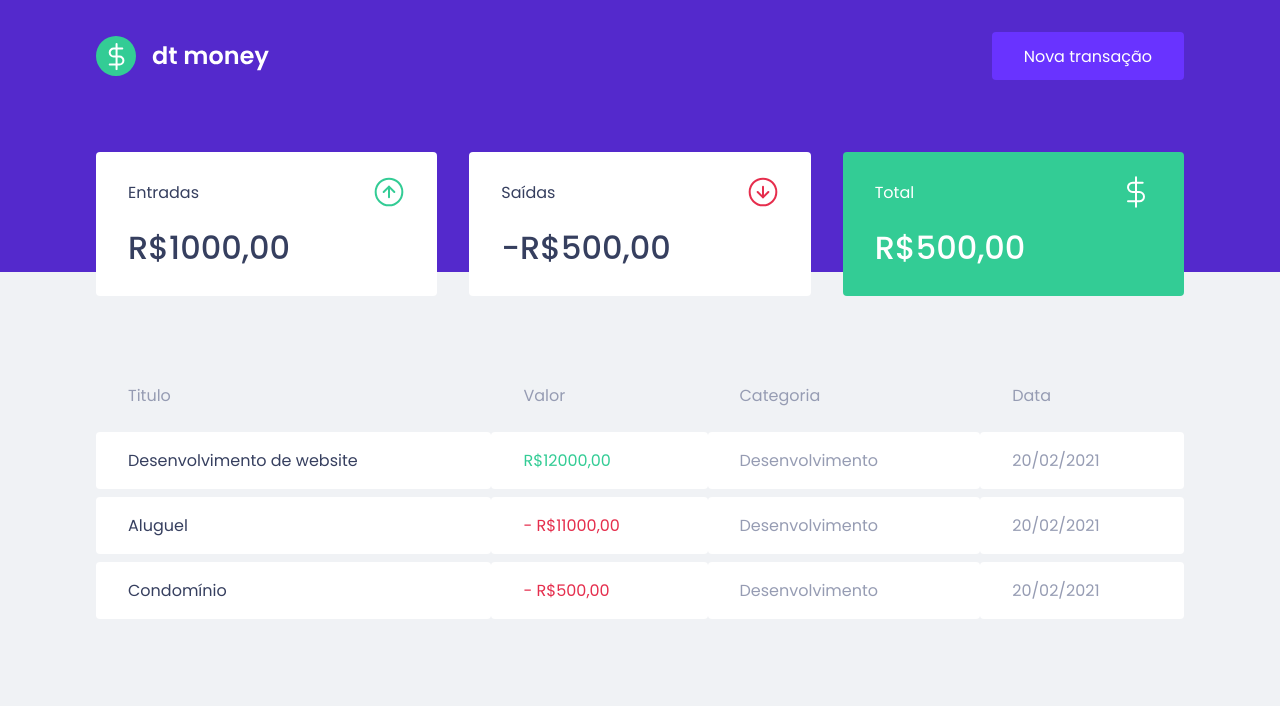
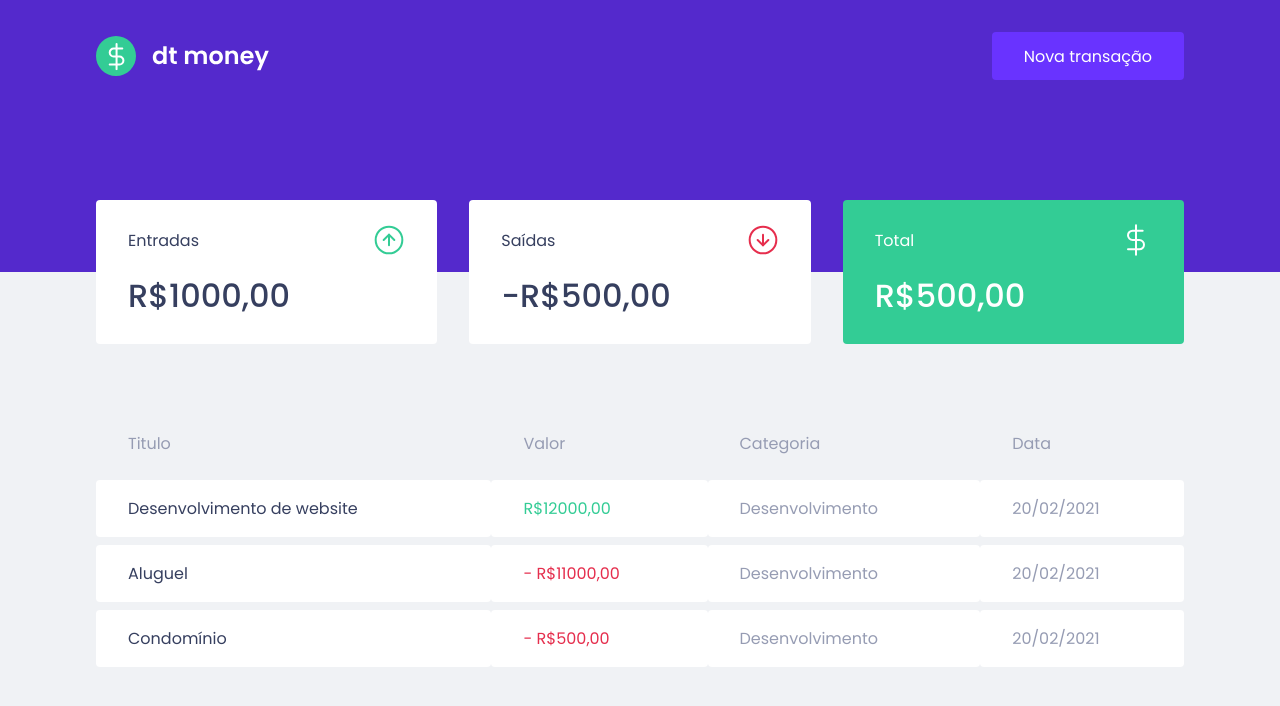
Before and after one commit to arielmarte/02-dtmoney, a React (Create React App) app: page / in a window 1280 px wide. Shown: the top 706 px of the page. Built offline with nearby package versions, Linux system fonts and the light colour scheme; no server answers; what miragejs would draw is missing.

Commit message:
update package.json

```diff
--- a/package.json
+++ b/package.json
@@ -15,7 +15,9 @@
     "web-vitals": "^3.1.0"
   },
   "devDependencies": {
-    "@testing-library/jest-dom": "^5.14.1",
+    "@babel/core": "^7.20.12",
+    "@babel/plugin-syntax-flow": "^7.18.6",
+    "@testing-library/jest-dom": "^5.16.5",
     "@testing-library/react": "^13.4.0",
     "@testing-library/user-event": "^14.4.3",
     "@types/jest": "^29.2.5",
--- a/src/components/Summary/styles.ts
+++ b/src/components/Summary/styles.ts
@@ -4,7 +4,7 @@ export const Container = styled.div`
     display: grid;
     grid-template-columns: repeat(3,1fr);
     gap: 2rem;
-    margin-top: -10rem;
+    margin-top: -7rem;
 
     div {
         background: var(--shape);
```
Also changed, not shown: 1 other file (tests, documents, lock files or other folders).
